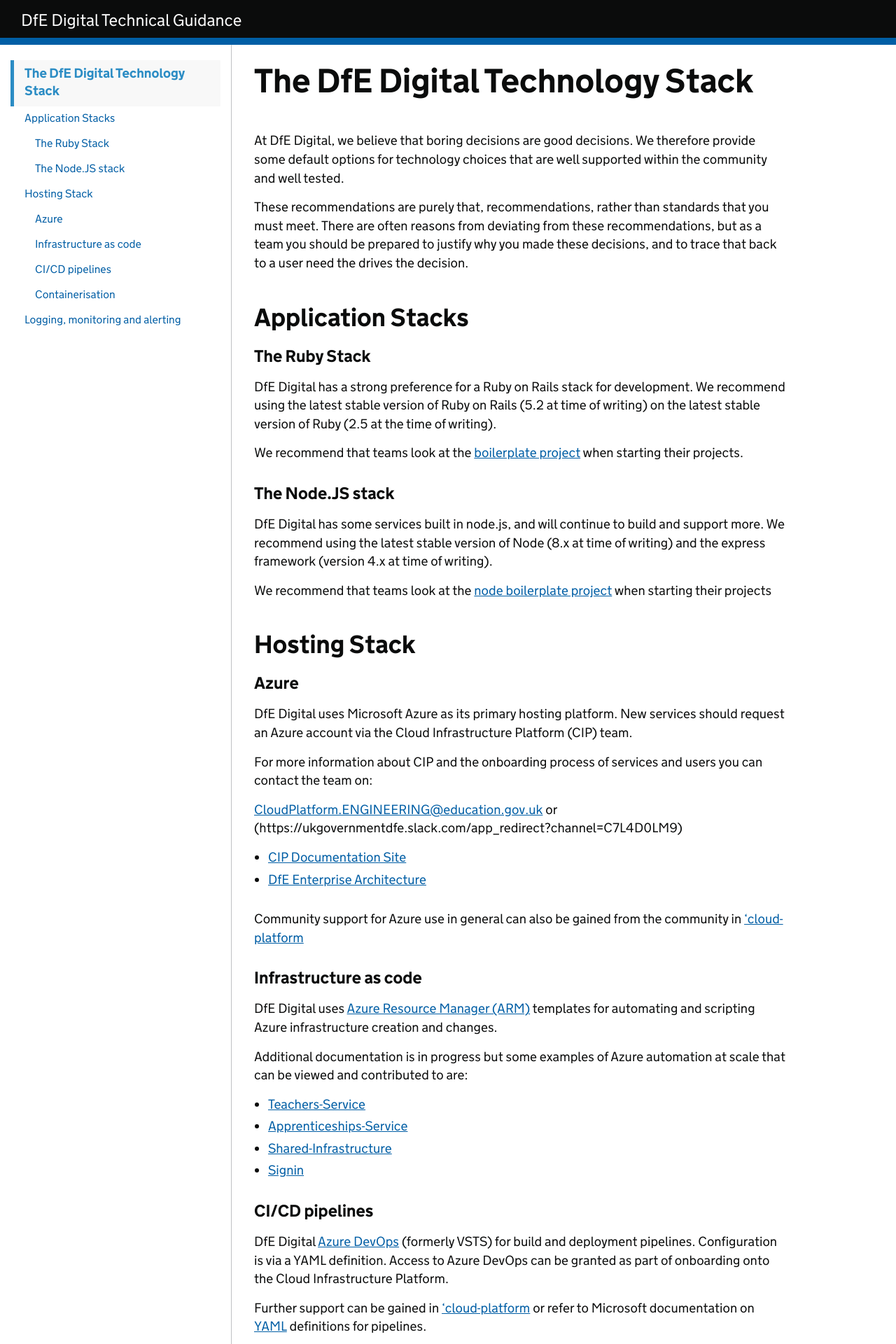
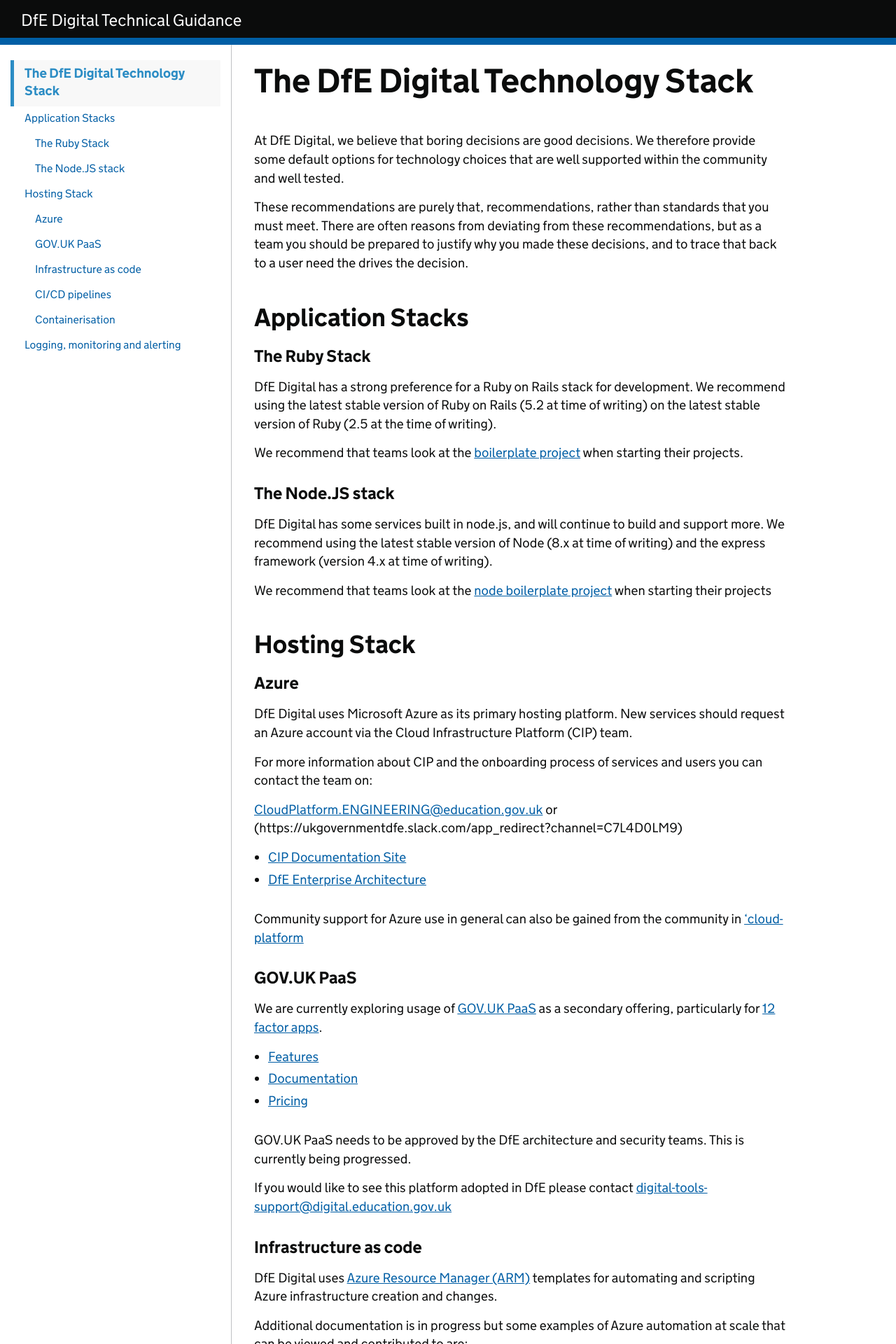
Before and after one commit to DFE-Digital/technical-guidance, a Jekyll site: the page built from guides/default-technology-stack.md, in a window 1280 px wide. Shown: the top 1920 px of the page at 70% size. Built offline with Jekyll 4.4.1, drawn with Linux system fonts in a browser that asks for light colours; our own code applies the rules of GitHub Pages for plain Markdown files.

Commit message:
Provisional guidance for GOV.UK PaaS

```diff
--- a/guides/default-technology-stack.md
+++ b/guides/default-technology-stack.md
@@ -36,6 +36,18 @@ For more information about CIP and the onboarding process of services and users
 
 Community support for Azure use in general can also be gained from the community in ['cloud-platform](https://ukgovernmentdfe.slack.com/app_redirect?channel=C7L4D0LM9)
 
+### GOV.UK PaaS
+
+We are currently exploring usage of [GOV.UK PaaS](https://www.cloud.service.gov.uk/) as a secondary offering, particularly for [12 factor apps](https://12factor.net/).
+
+* [Features](https://www.cloud.service.gov.uk/features)
+* [Documentation](https://docs.cloud.service.gov.uk/)
+* [Pricing](https://www.cloud.service.gov.uk/pricing)
+
+GOV.UK PaaS needs to be approved by the DfE architecture and security teams. This is currently being progressed.
+
+If you would like to see this platform adopted in DfE please contact [digital-tools-support@digital.education.gov.uk](mailto:digital-tools-support@digital.education.gov.uk)
+
 ### Infrastructure as code
 
 DfE Digital uses [Azure Resource Manager (ARM)](https://docs.microsoft.com/en-us/azure/azure-resource-manager/resource-group-authoring-templates) templates for automating and scripting Azure infrastructure creation and changes.
```
Also changed, not shown: 1 other file.
